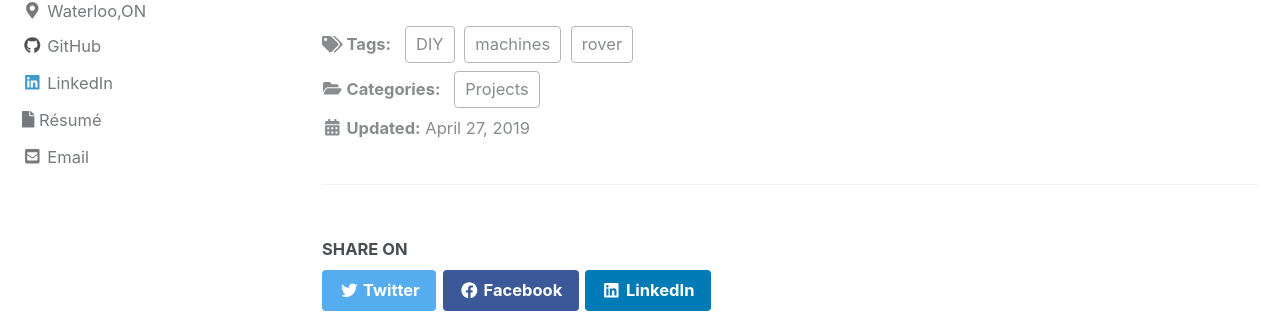
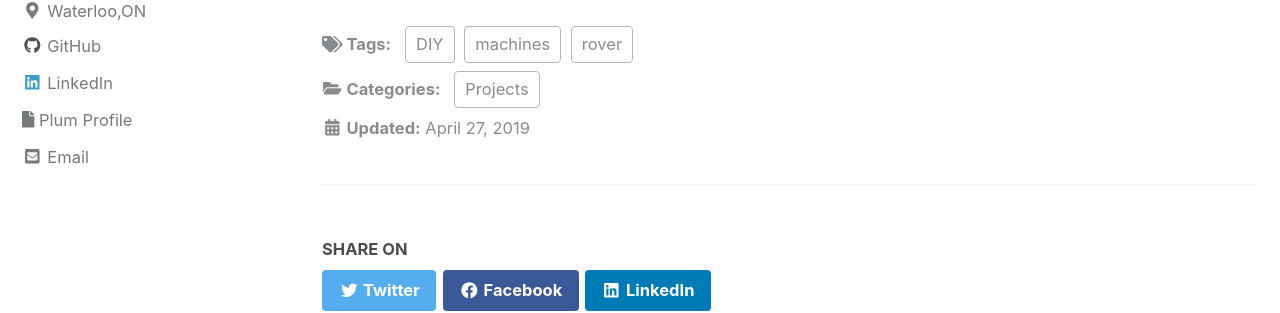
Before and after one commit to chaitanya046/chaitanya046.github.io, a Jekyll site: the page built from _posts/2019-06-28-DIY-Wireless_Rover.md, in a window 1280 px wide. Shown: the part 363-676 px from the top of the page. Built offline with Jekyll 4.4.1, drawn with Linux system fonts in a browser that asks for light colours; cached includes are drawn as plain includes; nearby versions of some CDN libraries.

Commit message:
Plum Profile added

```diff
--- a/_config.yml
+++ b/_config.yml
@@ -119,6 +119,9 @@ author:
     - label: "Résumé"
       icon: "fas fa-file"
       url: "/assets/resume.pdf"
+      label: "Plum Profile"
+      icon: "fas fa-file"
+      url: "https://secure.plum.io/p/5CZ-2WZh1TjBf5mCOITnAw"
 
 # Site Footer
 footer:
```
